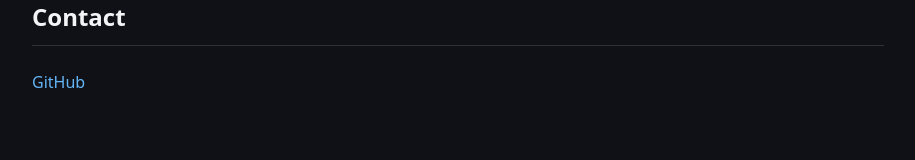
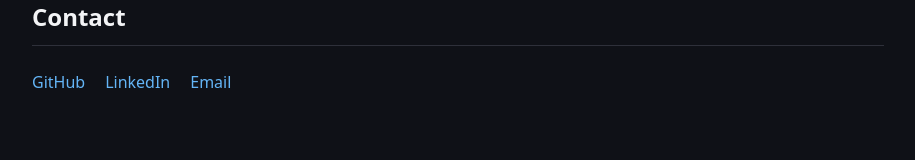
Before and after one commit to Salemmander/Portfolio, a React app: page / in a window 1280 px wide. Shown: the part 1362-1522 px from the top of the page, without its empty margins (182-1097 px from the left). Built offline with nearby package versions, Linux system fonts and the light colour scheme; the HTML template or start-up script is replaced by a standard one.

Commit message:
cleanup github list

```diff
--- a/src/App.jsx
+++ b/src/App.jsx
@@ -53,7 +53,9 @@ function App() {
       <section className="section">
         <h2>Contact</h2>
         <div className="contact-links">
-          <a href="https://github.com/Salemmander">GitHub</a>
+          <a href="https://github.com/Salemmander" target="_blank" rel="noopener noreferrer">GitHub</a>
+          <a href="https://linkedin.com/in/salemnassar/" target="_blank" rel="noopener noreferrer">LinkedIn</a>
+          <a href="mailto:Salem.Nassar1@outlook.com">Email</a>
         </div>
       </section>
 
```
